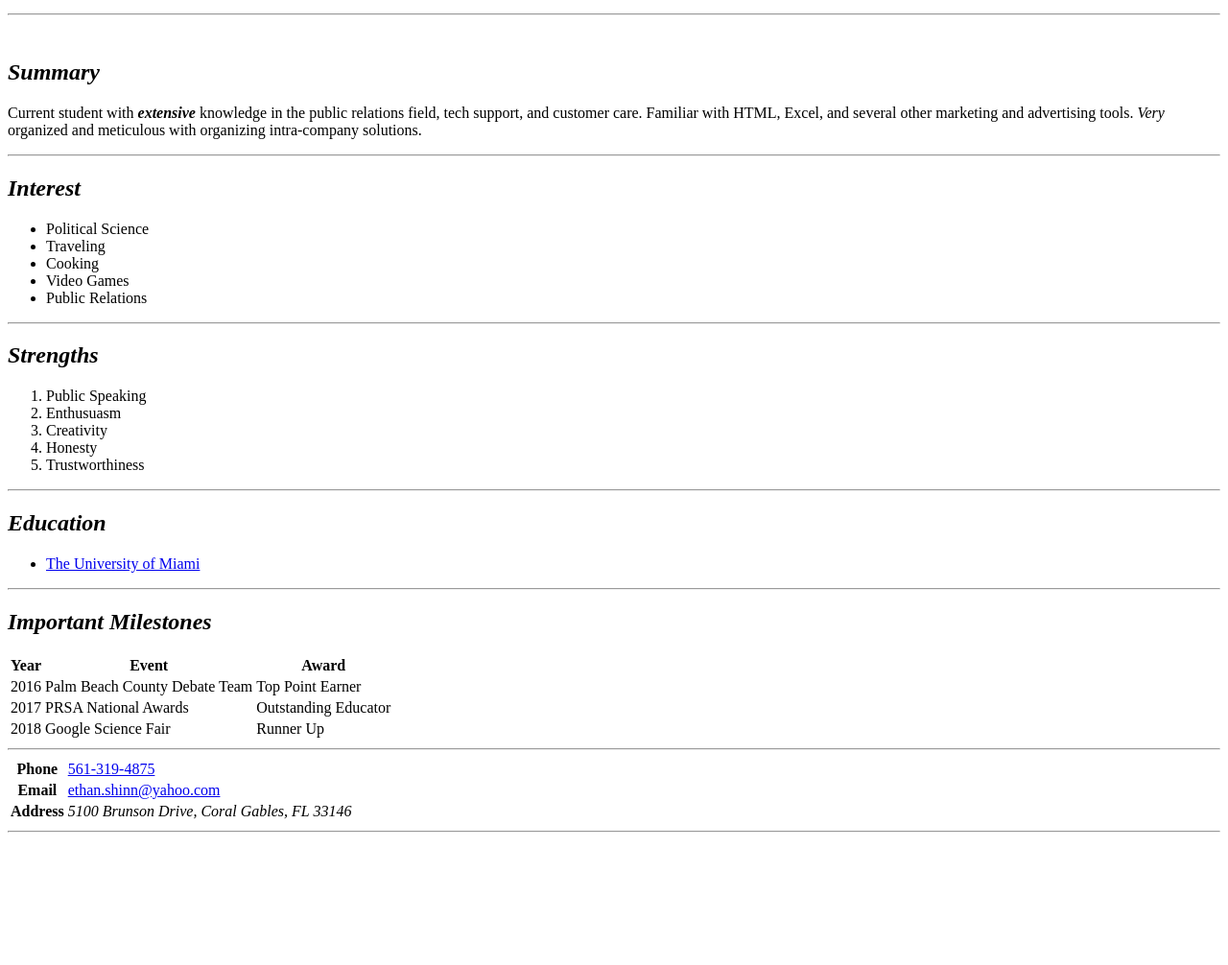
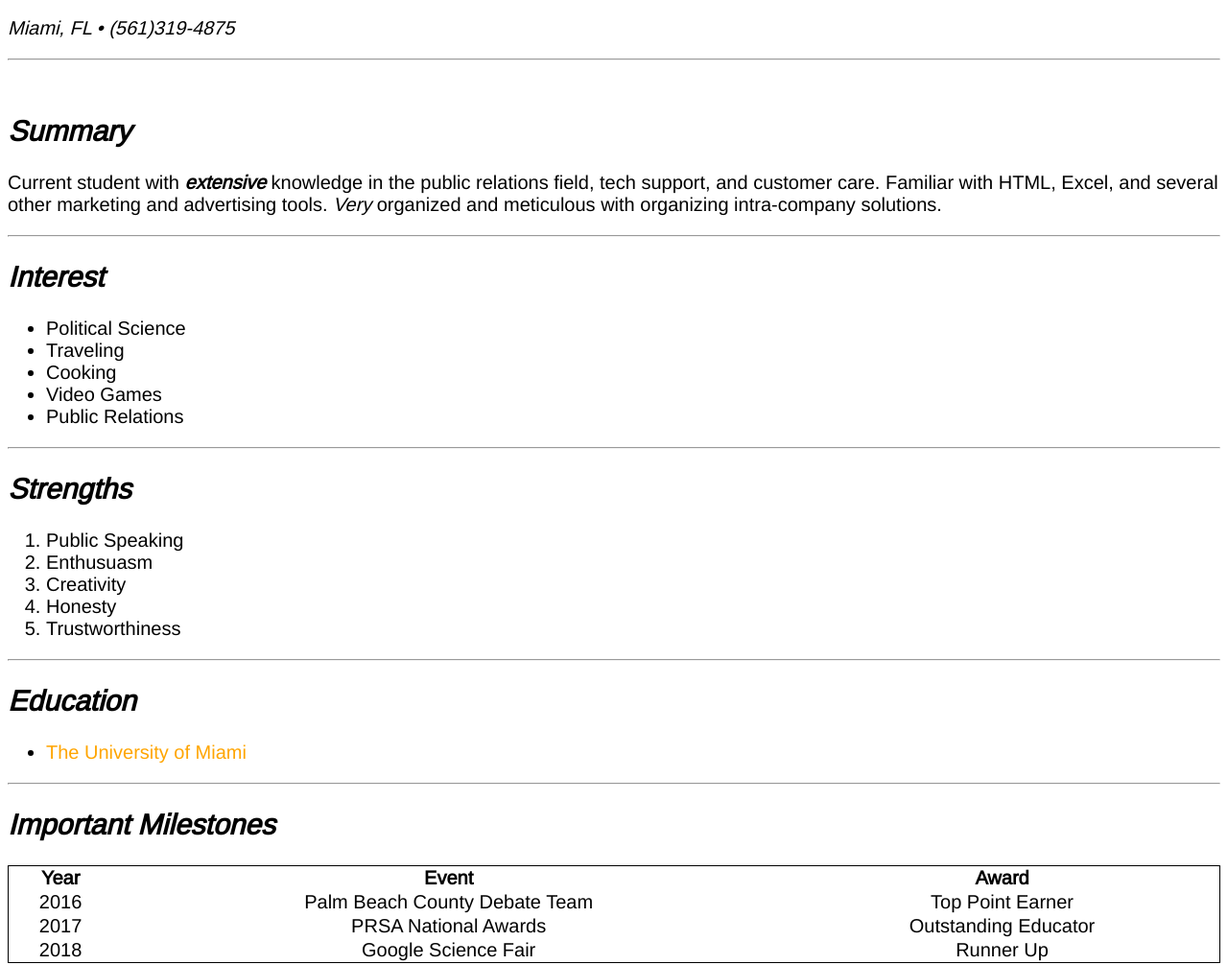
Before and after one commit to eshinn1/eshinn1.github.io, a plain HTML site: page hw/resume/index.html in a window 1280 px wide. Shown: the part 460-1466 px from the top of the page at 96% size. Before the commit the page ends 1380 px from the top, so only its background shows below. Drawn offline with nearby package versions, Linux system fonts and the light colour scheme.

Commit message:
more css work for RESUME

```diff
--- a/hw/resume/index.html
+++ b/hw/resume/index.html
@@ -1,9 +1,9 @@
-l;l..
 <!DOCTYPE html>
 <html lang="eng" dir="ltr">
 
       <head>
             <meta charset="utf-8">
+            <link rel="stylesheet" href="style.css">
             <meta name="author" content="Ethan Shinn">
             <meta name="description" content="This is my name">
             <title>Ethan Shinn's Resume</title>
@@ -16,21 +16,24 @@ l;l..
             <img src="images/IMG_1343.jpg" alt="Ethan headshot during the 2018
             Miami Fall Workshop" height=300 width=250>
 
-            <p><i>Miami, FL • (561)319-4875</i></p>
+            <p class="boring"><i>Miami, FL • (561)319-4875</i></p>
             <hr />
             <br>
+
             <h2><i>Summary</i></h2>
-            <p>Current student with <strong><i>extensive</i></strong> knowledge in
+            <p class="aboutme">Current student with <strong><i>extensive</i></strong> knowledge in
                   the public relations field, tech support, and customer care.
                   Familiar with HTML, Excel, and several other marketing and advertising tools.
                   <em>Very</em> organized and meticulous with organizing
-                  intra-company solutions.</p>
+                  intra-company solutions.
+            </p>
+
             <hr />
 
 
 
 
-            <h2><i>Interest</i></h2>
+            <h2 class="fun"><i>Interest</i></h2>
             <ul>
                   <li>Political Science</li>
                   <li>Traveling</li>
@@ -48,14 +51,15 @@ l;l..
                   <li>Trustworthiness</li>
             </ol>
             <hr />
-            <div>
+
             <h2><i>Education</i></h2>
             <ul>
-                        <li><a href="https://com.miami.edu/">The University of Miami</a></li>
+                  <li class="link"><a href="https://com.miami.edu/">The University of Miami</a></li>
             </ul>
             <hr />
+
             <h2><i>Important Milestones</i></h2>
-                  <table>
+            <table class="bettertable">
                   <!-- <caption><b><i>Achievements</b></i></caption> -->
                   <tr>
                         <th>Year</th>
@@ -87,10 +91,13 @@ l;l..
                         <th>Phone</th>
                         <td><a href="tel:+15613194875">561-319-4875</a></td>
                   </tr>
+
+                  <div class="mail">
                         <tr>
                               <th>Email</th>
                               <td><a href="mailto:ethan.shinn@yahoo.com">ethan.shinn@yahoo.com</a></td>
                         </tr>
+                  </div>
                   <tr>
                         <th>Address</th>
                         <td><address>
--- /dev/null
+++ b/hw/resume/style.css
@@ -0,0 +1,37 @@
+@import url('https://fonts.googleapis.com/css?family=Arimo&display=swap');
+
+body {
+  font-family: Arimo;
+  font-size: 20px;
+}
+
+
+a {
+  color: orange;
+  text-decoration: none;
+
+}
+
+a:hover {
+  background-color: green;
+}
+
+.bettertable {
+  border-collapse: collapse;
+}
+
+.bettertable {
+  border: 1px solid black;
+}
+
+.bettertable {
+  width: 100%;
+}
+
+.bettertable {
+  height 50px;
+}
+
+.bettertable {
+  text-align: center;
+}
```
Lines whose indentation alone changed are shown as unchanged.
